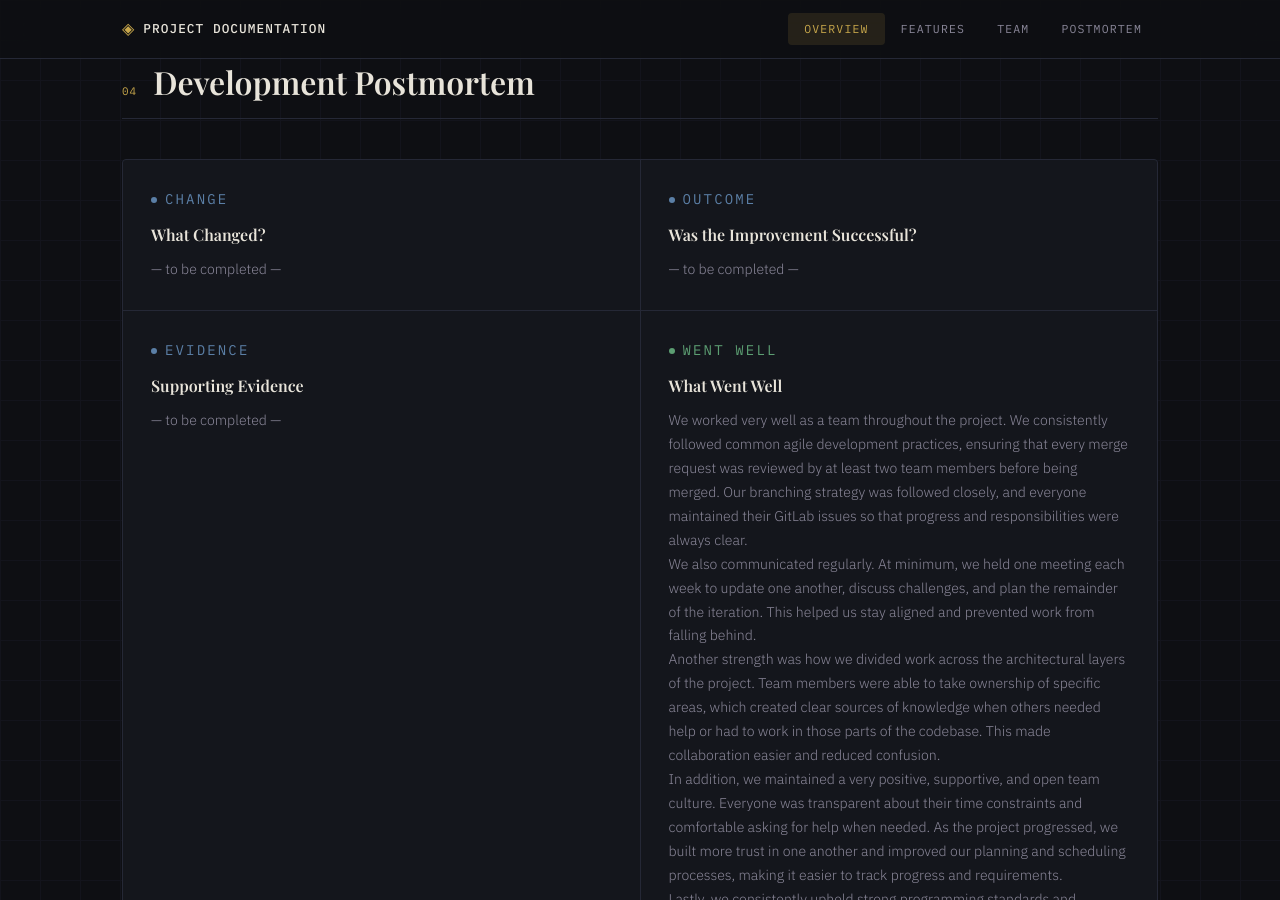
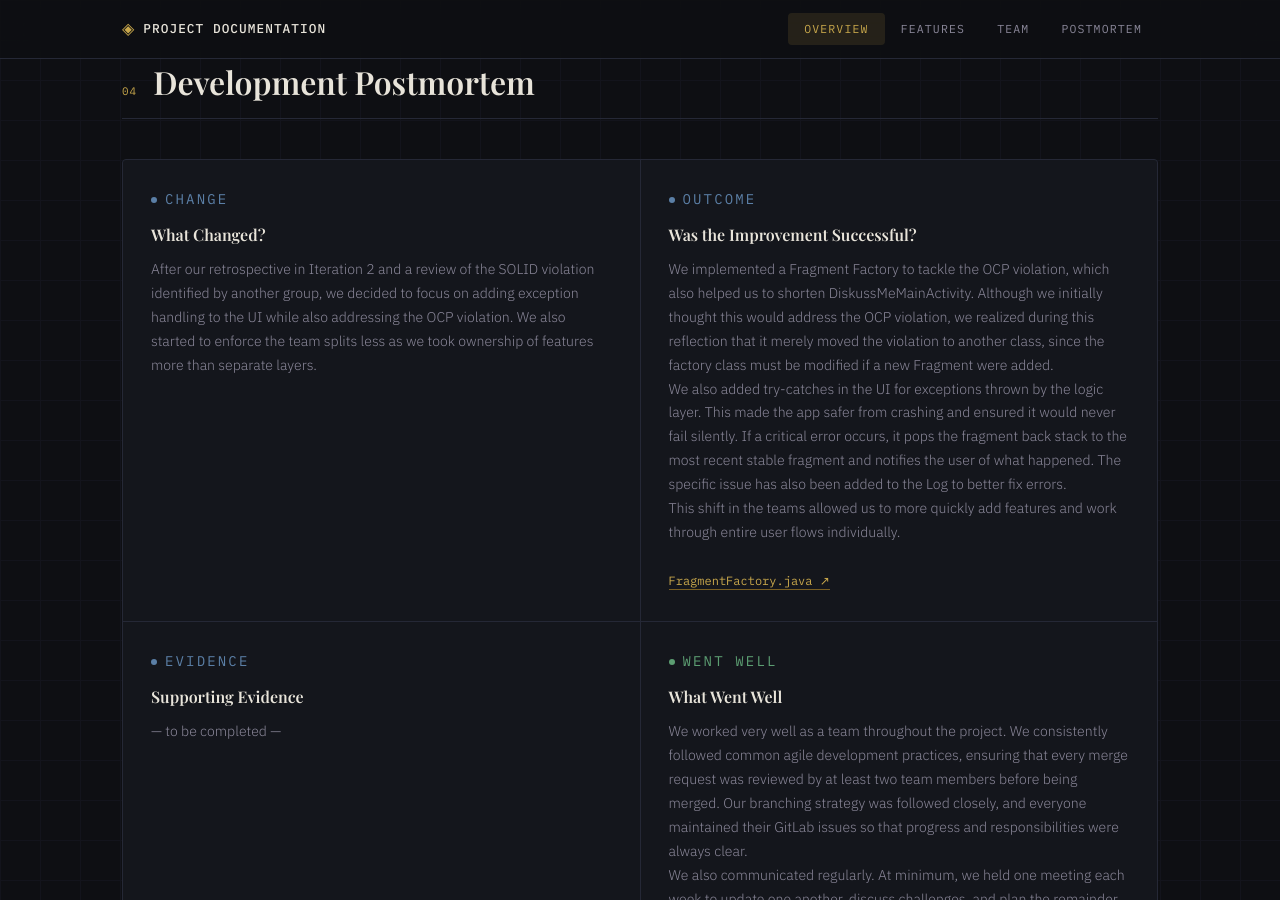
Before and after one commit to AlonSlonimsky/DISKussMe, a Jekyll site: the page built from index.html, in a window 1280 px wide and 900 px high, scrolled down 3572 px. Built offline with Jekyll 4.4.1, drawn with Linux system fonts in a browser that asks for light colours.

Commit message:
what changed and was successful

```diff
--- a/index.html
+++ b/index.html
@@ -307,14 +307,28 @@ of 20 or more new posts per week sustained over that same period.</p>
       <div class="pm-item">
         <p class="pm-item-label note">Change</p>
         <h3>What Changed?</h3>
-        <p>— to be completed —</p>
+        <p>    After our retrospective in Iteration 2 and a review of the SOLID violation identified by another group, we decided to focus on adding exception handling to the UI while also addressing the OCP violation.
+
+We also started to enforce the team splits less as we took ownership of features more than separate layers. </p>
       </div>
 
       <!-- Was improvement successful -->
       <div class="pm-item">
         <p class="pm-item-label note">Outcome</p>
         <h3>Was the Improvement Successful?</h3>
-        <p>— to be completed —</p>
+        <p style="font-size:0.88rem; color:var(--text-secondary); line-height:1.7;">
+          We implemented a Fragment Factory to tackle the OCP violation, which also helped us to shorten DiskussMe­MainActivity. Although we initially thought this would address the OCP violation, we realized during this reflection that it merely moved the violation to another class, since the factory class must be modified if a new Fragment were added.
+          <br>
+          We also added try-catches in the UI for exceptions thrown by the logic layer. This made the app safer from crashing and ensured it would never fail silently. If a critical error occurs, it pops the fragment back stack to the most recent stable fragment and notifies the user of what happened. The specific issue has also been added to the Log to better fix errors.
+          <br>
+          This shift in the teams allowed us to more quickly add features and work through entire user flows individually.
+          <br><br>
+          <a href="https://code.cs.umanitoba.ca/comp3350-winter2026/a02-g07-discussme/-/blob/main/app/src/main/java/comp3350/diskussme/presentation/helper/FragmentFactory.java?ref_type=heads"
+            target="_blank"
+            style="font-family:var(--font-mono); font-size:0.75rem; color:var(--accent); text-decoration:none; border-bottom:1px solid var(--accent-dim); padding-bottom:1px;">
+            FragmentFactory.java ↗
+          </a>
+        </p>
       </div>
 
       <!-- Evidence -->
```
